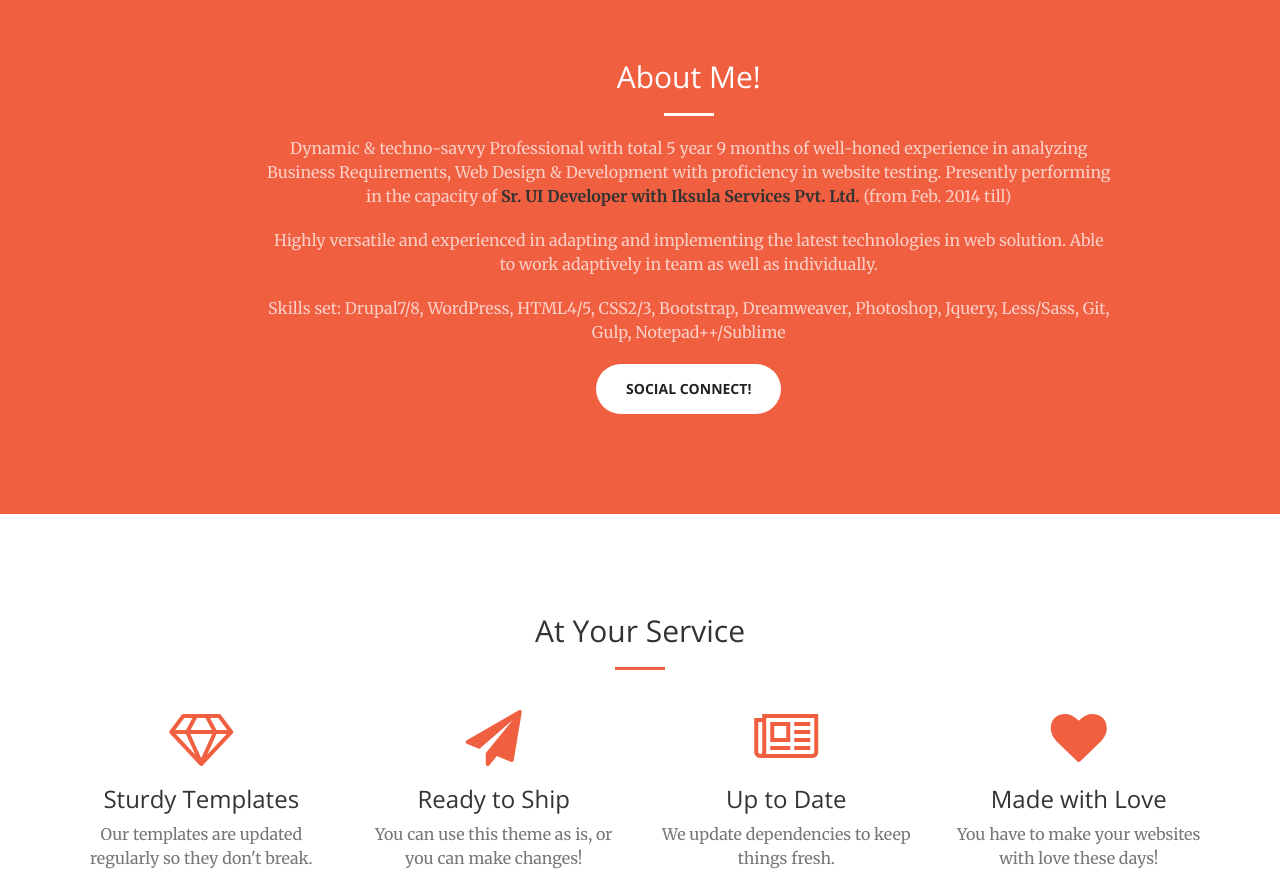
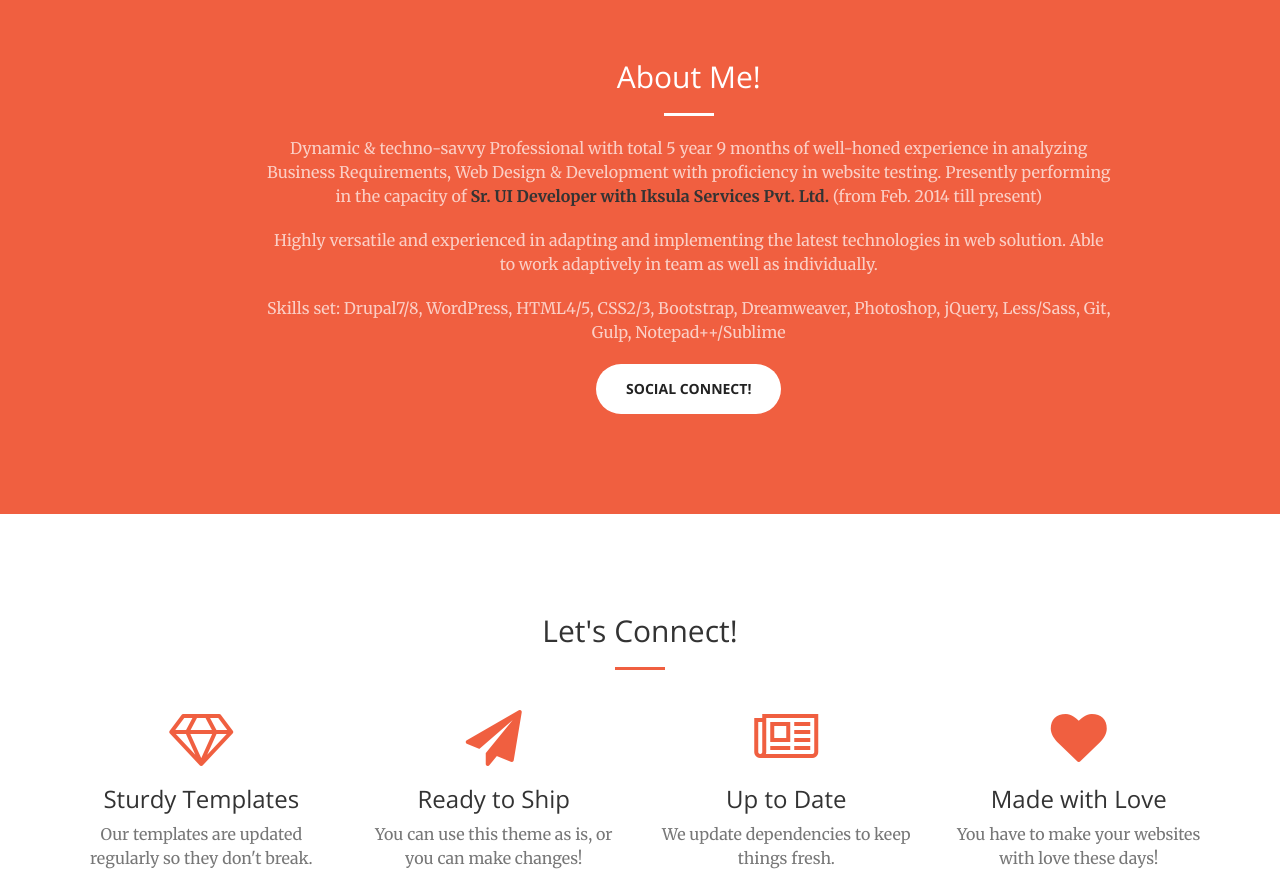
Before and after one commit to kiran-kadam911/kirank, a website: page index.html in a window 1280 px wide. Shown: the part 840-1713 px from the top of the page. Drawn offline with nearby package versions, Linux system fonts and the light colour scheme.

Commit message:
css update for homepage modify

```diff
--- a/index.html
+++ b/index.html
@@ -53,7 +53,7 @@
                         <a class="page-scroll" href="#about">About</a>
                     </li>
                     <li>
-                        <a class="page-scroll" href="#services">Services</a>
+                        <a class="page-scroll" href="#services">Connect</a>
                     </li>
                     <li>
                         <a class="page-scroll" href="#portfolio">Portfolio</a>
@@ -85,9 +85,9 @@
                 <div class="col-lg-9 col-lg-offset-2 text-center">
                     <h2 class="section-heading">About Me!</h2>
                     <hr class="light">
-                    <p class="text-faded">Dynamic & techno-savvy Professional with total 5 year 9 months of well-honed experience in analyzing Business Requirements, Web Design & Development with proficiency in website testing. Presently performing in the capacity of <b style="color: #333;">Sr. UI Developer with Iksula Services Pvt. Ltd.</b> (from Feb. 2014 till)</p>
+                    <p class="text-faded">Dynamic & techno-savvy Professional with total 5 year 9 months of well-honed experience in analyzing Business Requirements, Web Design & Development with proficiency in website testing. Presently performing in the capacity of <b style="color: #333;">Sr. UI Developer with Iksula Services Pvt. Ltd.</b> (from Feb. 2014 till present)</p>
                     <p class="text-faded">Highly versatile and experienced in adapting and implementing the latest technologies in web solution. Able to work adaptively in team as well as individually.</p>
-                    <p class="text-faded">Skills set: Drupal7/8, WordPress, HTML4/5, CSS2/3, Bootstrap, Dreamweaver, Photoshop, Jquery, Less/Sass, Git, Gulp, Notepad++/Sublime</p>
+                    <p class="text-faded">Skills set: Drupal7/8, WordPress, HTML4/5, CSS2/3, Bootstrap, Dreamweaver, Photoshop, jQuery, Less/Sass, Git, Gulp, Notepad++/Sublime</p>
                     <a href="#services" class="page-scroll btn btn-default btn-xl sr-button">Social connect!</a>
                 </div>
             </div>
@@ -98,7 +98,7 @@
         <div class="container">
             <div class="row">
                 <div class="col-lg-12 text-center">
-                    <h2 class="section-heading">At Your Service</h2>
+                    <h2 class="section-heading">Let's Connect!</h2>
                     <hr class="primary">
                 </div>
             </div>
```
